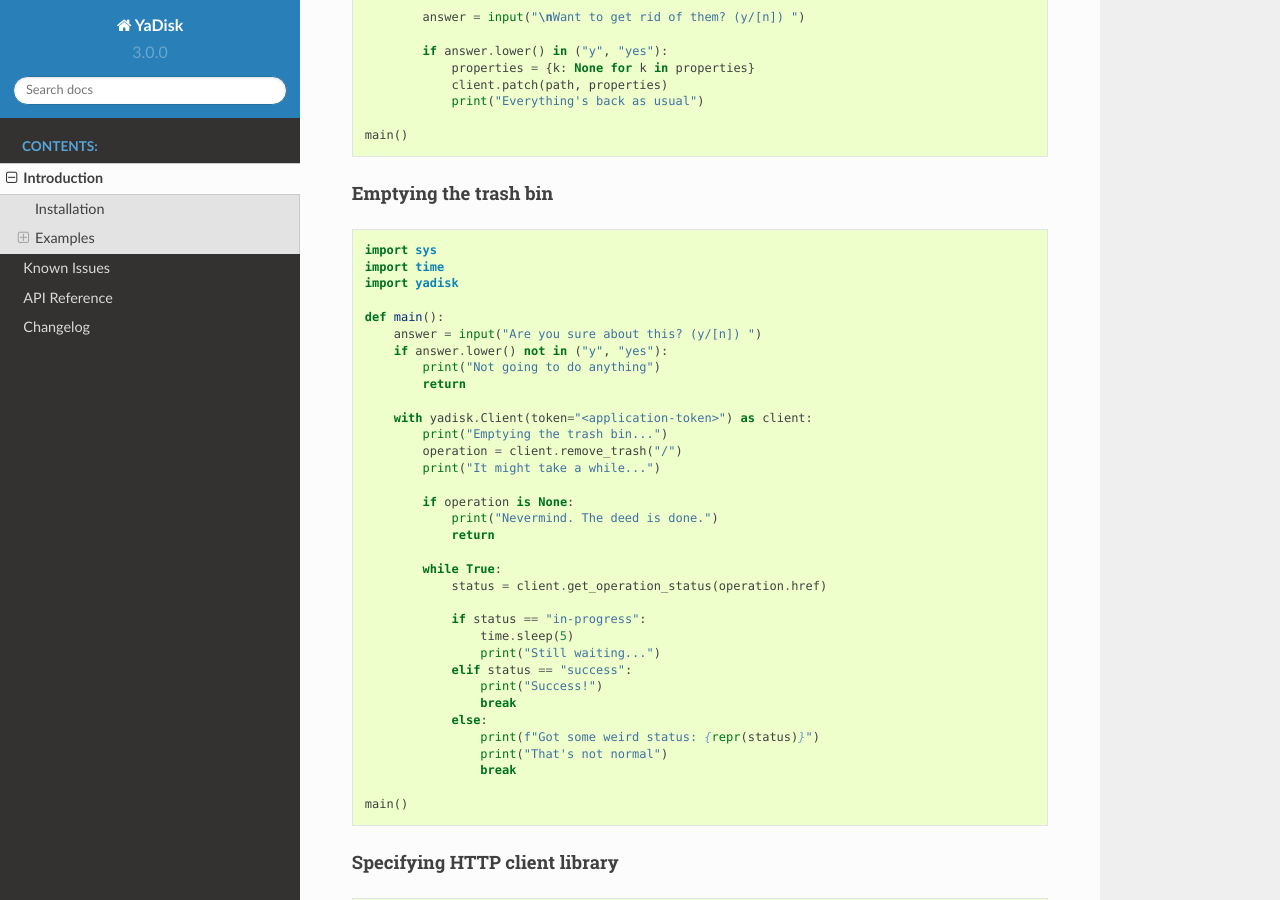
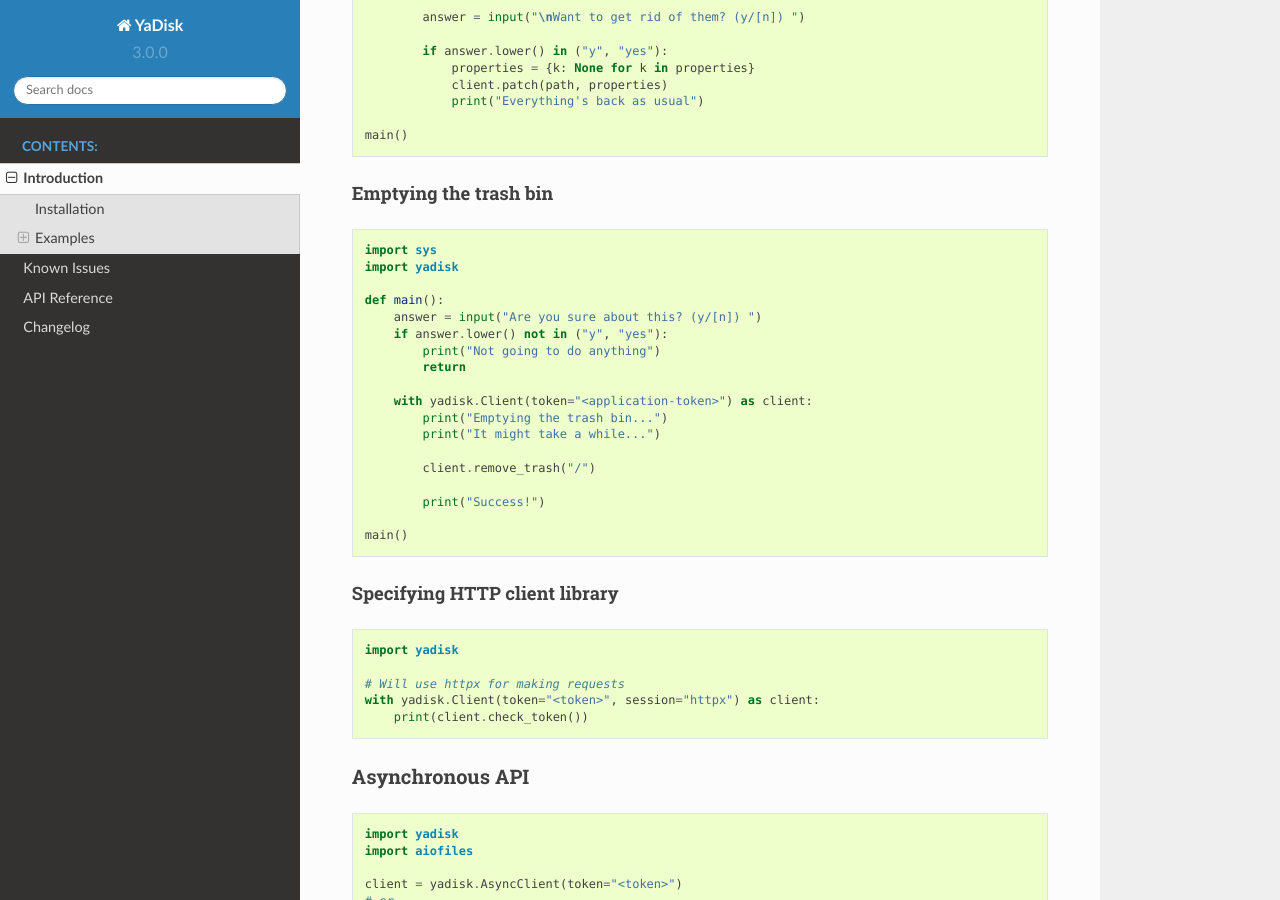
Before and after one commit to ivknv/yadisk, a Sphinx documentation site: the page built from docs/intro.rst, in a window 1280 px wide and 900 px high, scrolled down 2965 px. Built offline with Sphinx 7.4.7 and the Read the Docs theme 2.0.0, drawn with Linux system fonts in a browser that asks for light colours; some of the changed text lies outside the part shown.

Commit message:
Update the 'Emptying the trash bin' example

```diff
--- a/docs/intro.rst
+++ b/docs/intro.rst
@@ -178,7 +178,6 @@ Emptying the trash bin
 .. code:: python
 
     import sys
-    import time
     import yadisk
 
     def main():
@@ -189,26 +188,11 @@ Emptying the trash bin
 
         with yadisk.Client(token="<application-token>") as client:
             print("Emptying the trash bin...")
-            operation = client.remove_trash("/")
             print("It might take a while...")
 
-            if operation is None:
-                print("Nevermind. The deed is done.")
-                return
+            client.remove_trash("/")
 
-            while True:
-                status = client.get_operation_status(operation.href)
-
-                if status == "in-progress":
-                    time.sleep(5)
-                    print("Still waiting...")
-                elif status == "success":
-                    print("Success!")
-                    break
-                else:
-                    print(f"Got some weird status: {repr(status)}")
-                    print("That's not normal")
-                    break
+            print("Success!")
 
     main()
 
@@ -418,27 +402,10 @@ Emptying the trash bin
 
         async with yadisk.AsyncClient(token="<application-token>") as client:
             print("Emptying the trash bin...")
-            operation = await client.remove_trash("/")
-
             print("It might take a while...")
 
-            if operation is None:
-                print("Nevermind. The deed is done.")
-                return
-
-            while True:
-                status = await client.get_operation_status(operation.href)
-
-                if status == "in-progress":
-                    await asyncio.sleep(5)
-                    print("Still waiting...")
-                elif status == "success":
-                    print("Success!")
-                    break
-                else:
-                    print(f"Got some weird status: {repr(status)}")
-                    print("That's not normal")
-                    break
+            await client.remove_trash("/")
+            print("Success!")
 
     asyncio.run(main())
 
```
